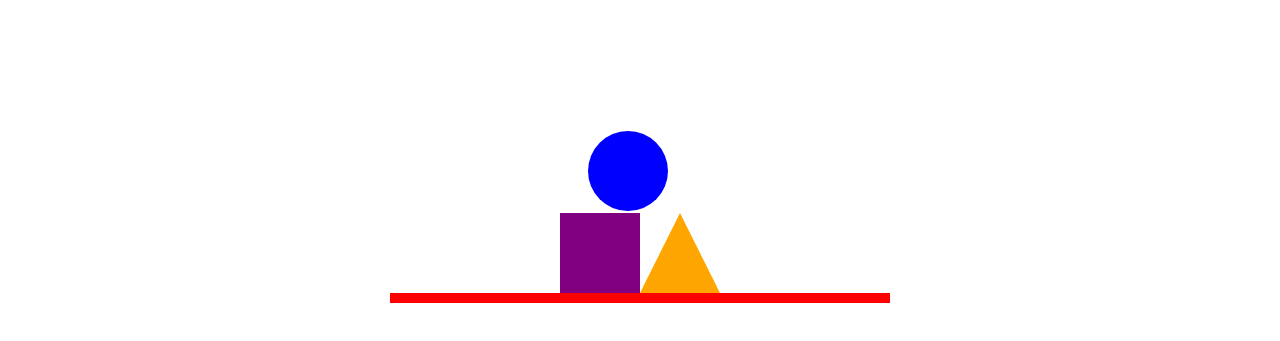
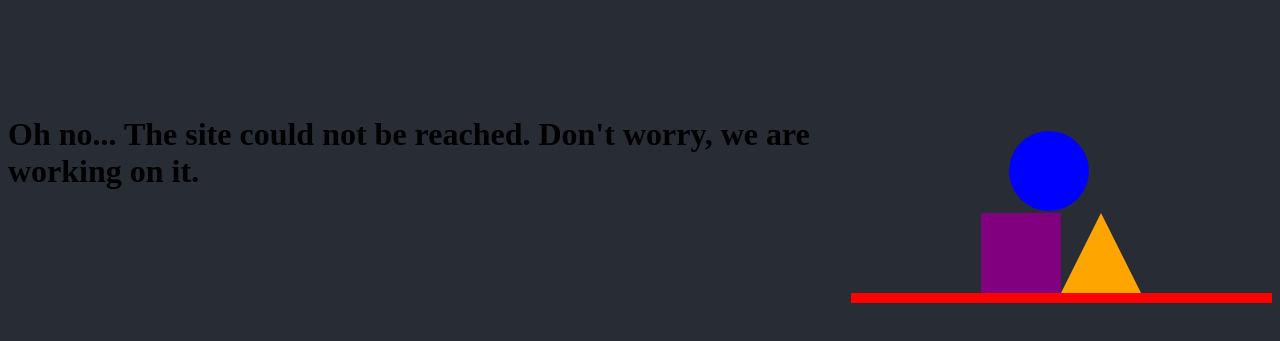
Before and after one commit to vkdavidgames/dgsite-hr, a plain HTML site: page down_test/index.html in a window 1280 px wide. Shown: the part 255-596 px from the top of the page. Drawn offline with Linux system fonts and the light colour scheme.

Commit message:
Update index.html

```diff
--- a/down_test/index.html
+++ b/down_test/index.html
@@ -6,8 +6,6 @@
     <title>DG Site (Working...)</title>
     <style>
         body {
-            <h1>Oh no... The site could not be reached. Don't worry, we are working on it.</h1>
-
             background-color: #282c34;
             display: flex;
             justify-content: center;
@@ -72,6 +70,7 @@
     </style>
 </head>
 <body>
+    <h1>Oh no... The site could not be reached. Don't worry, we are working on it.</h1>
     <div class="scene-container">
         <div class="red-line"></div>
         <div class="purple-cube"></div>
```
